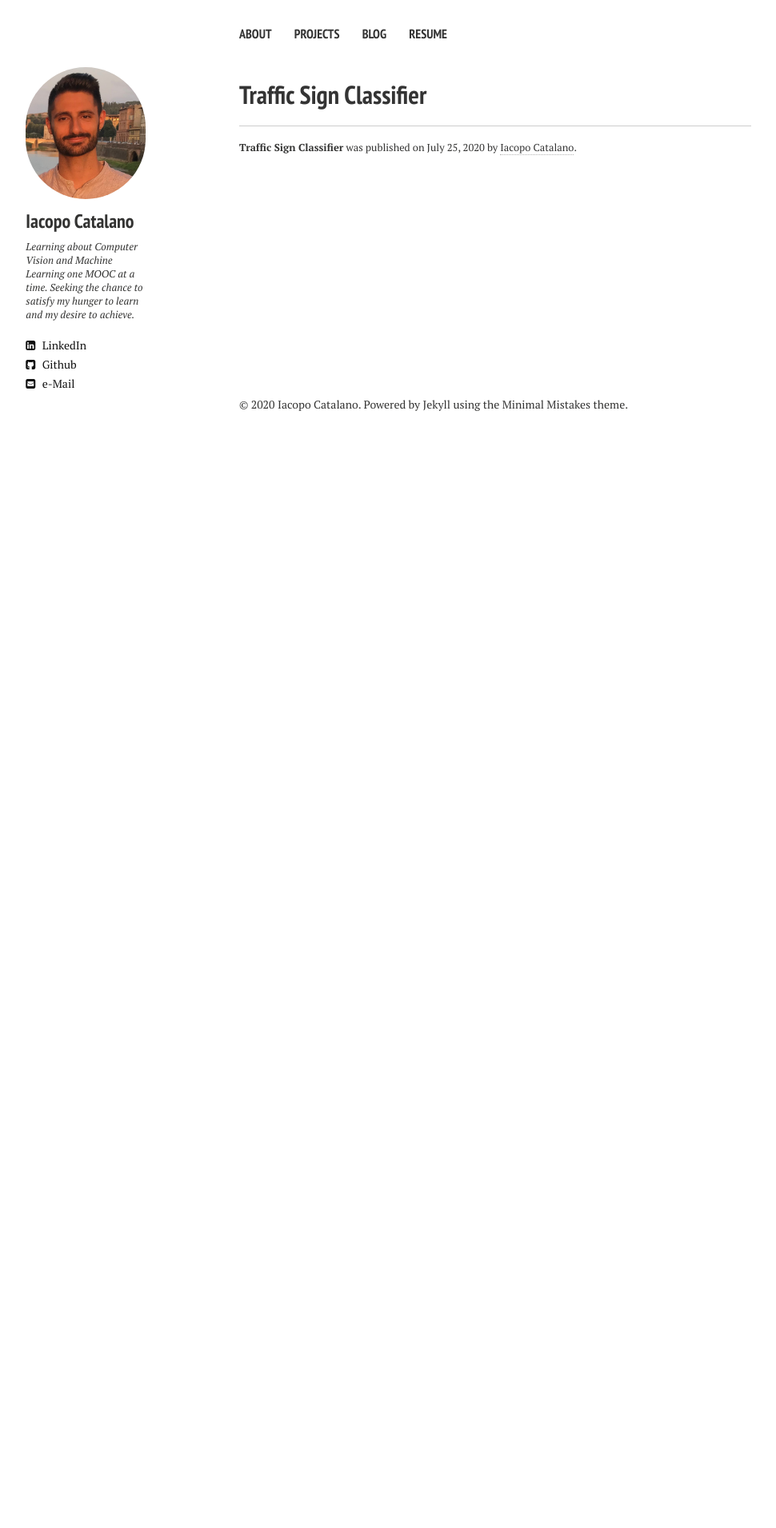
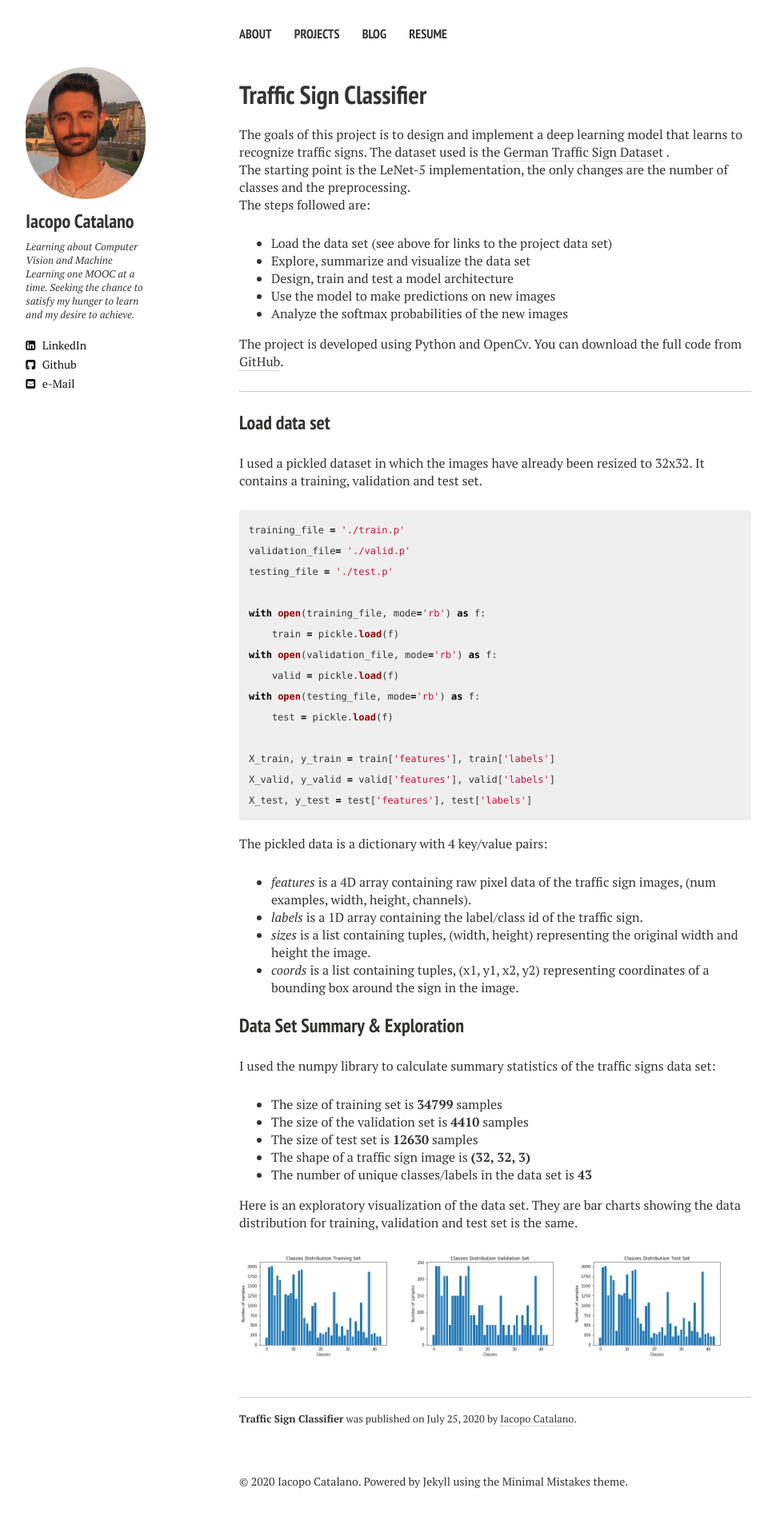
Before and after one commit to IacopomC/iacopomc.github.io, a Jekyll site: the page built from _projects/2020-07-25-traffic-sign-classifier-project.md, in a window 1280 px wide. Shown: the whole page at 80% size, without its empty margins (21-991 px from the left). Built offline with Jekyll 4.4.1, drawn with Linux system fonts in a browser that asks for light colours; nearby versions of some CDN libraries; before the commit the page ends 900 px from its top, so only the background shows below that.

Commit message:
Write exploratory data analysis

````diff
--- a/_projects/2020-07-25-traffic-sign-classifier-project.md
+++ b/_projects/2020-07-25-traffic-sign-classifier-project.md
@@ -7,3 +7,66 @@ tags:
   - Project
 date: 2020-07-25
 ---
+
+The goals of this project is to design and implement a deep learning model that learns to recognize traffic signs. The dataset used is the [German Traffic Sign Dataset](http://benchmark.ini.rub.de/?section=gtsrb&subsection=dataset) .
+The starting point is the LeNet-5 implementation, the only changes are the number of classes and the preprocessing.
+
+The steps followed are:
+
+* Load the data set (see above for links to the project data set)
+* Explore, summarize and visualize the data set
+* Design, train and test a model architecture
+* Use the model to make predictions on new images
+* Analyze the softmax probabilities of the new images
+
+The project is developed using Python and OpenCv. You can download the full code from [GitHub](https://github.com/IacopomC/CarND-Traffic-Sign-Classifier-Project).
+
+---
+
+### Load data set
+
+I used a pickled dataset in which the images have already been resized to 32x32. It contains a training, validation and test set.
+
+```python
+training_file = './train.p'
+validation_file= './valid.p'
+testing_file = './test.p'
+
+with open(training_file, mode='rb') as f:
+    train = pickle.load(f)
+with open(validation_file, mode='rb') as f:
+    valid = pickle.load(f)
+with open(testing_file, mode='rb') as f:
+    test = pickle.load(f)
+
+X_train, y_train = train['features'], train['labels']
+X_valid, y_valid = valid['features'], valid['labels']
+X_test, y_test = test['features'], test['labels']
+```
+
+The pickled data is a dictionary with 4 key/value pairs:
+
+- *features* is a 4D array containing raw pixel data of the traffic sign images, (num examples, width, height, channels).
+- *labels* is a 1D array containing the label/class id of the traffic sign.
+- *sizes* is a list containing tuples, (width, height) representing the original width and height the image.
+- *coords* is a list containing tuples, (x1, y1, x2, y2) representing coordinates of a bounding box around the sign in the image.
+
+### Data Set Summary & Exploration
+
+I used the numpy library to calculate summary statistics of the traffic signs data set:
+
+* The size of training set is **34799** samples
+* The size of the validation set is **4410** samples
+* The size of test set is **12630** samples
+* The shape of a traffic sign image is **(32, 32, 3)**
+* The number of unique classes/labels in the data set is **43**
+
+Here is an exploratory visualization of the data set. They are bar charts showing the data distribution for training, validation and test set is the same.
+
+<br/>
+
+<img src="{{ site.url }}/assets/images/traffic-sign-classifier-project/train_classes_distribution.png" width="32%">
+<img src="{{ site.url }}/assets/images/traffic-sign-classifier-project/validation_classes_distribution.png" width="32%">
+<img src="{{ site.url }}/assets/images/traffic-sign-classifier-project/test_classes_distribution.png" width="32%">
+
+<br/>
````
Also changed, not shown: assets/images/traffic-sign-classifier-project/test_classes_distribution.png (added), assets/images/traffic-sign-classifier-project/train_classes_distribution.png (added), assets/images/traffic-sign-classifier-project/validation_classes_distribution.png (added).
